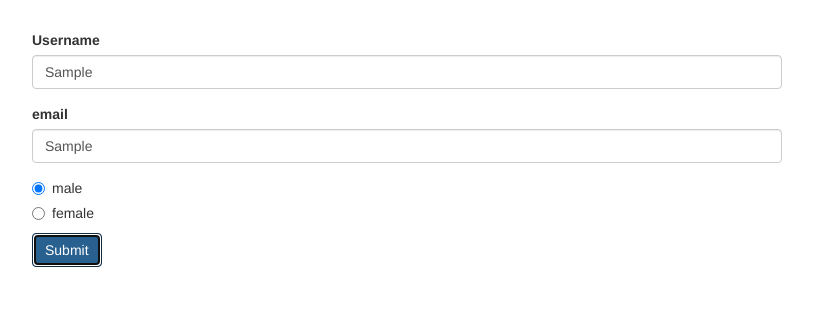
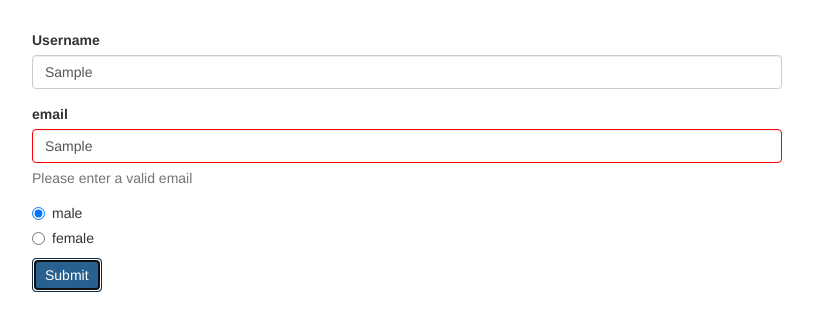
Before and after one commit to Ashish13112001/AngularFormOld, an Angular app: page / in a window 1280 px wide. Both pictures are taken after typing "Sample", "Sample" into the empty fields and a click on the button "Submit". Shown: the top 330 px of the page, without its empty margins (233-1046 px from the left). Built offline with nearby package versions, Linux system fonts and the light colour scheme.

Commit message:
build-in validation & show error

```diff
--- a/src/app/app.component.css
+++ b/src/app/app.component.css
@@ -1,3 +1,7 @@
 .container {
   margin-top: 30px;
 }
+
+input.ng-invalid.ng-touched{
+  border: 1px solid red;
+}
--- a/src/app/app.component.html
+++ b/src/app/app.component.html
@@ -8,7 +8,15 @@
             type="text"
             formControlName="username"
             id="username"
-            class="form-control">
+            class="form-control"
+          />
+          <span
+            *ngIf="
+              !signupForm.get('username').valid &&
+              signupForm.get('username').touched
+            "
+            class="help-block"
+            >Please enter a valid username</span>
         </div>
         <div class="form-group">
           <label for="email">email</label>
@@ -16,14 +24,21 @@
             type="text"
             [formControlName]="'email'"
             id="email"
-            class="form-control">
+            class="form-control"
+          />
+          <span
+            *ngIf="
+              !signupForm.get('email').valid &&
+              signupForm.get('email').touched
+            "
+            class="help-block"
+            >Please enter a valid email</span>
         </div>
         <div class="radio" *ngFor="let gender of genders">
           <label>
-            <input
-              type="radio"
-              formControlName="gender"
-              [value]="gender">{{ gender }}
+            <input type="radio" formControlName="gender" [value]="gender" />{{
+              gender
+            }}
           </label>
         </div>
         <button class="btn btn-primary" type="submit">Submit</button>
--- a/src/app/app.component.ts
+++ b/src/app/app.component.ts
@@ -1,5 +1,5 @@
 import { Component, OnInit } from '@angular/core';
-import { FormControl, FormGroup } from '@angular/forms';
+import { FormControl, FormGroup, Validators } from '@angular/forms';
 
 @Component({
   selector: 'app-root',
@@ -12,8 +12,8 @@ export class AppComponent implements OnInit{
 
   ngOnInit(): void {
     this.signupForm = new FormGroup({
-      'username': new FormControl(null),
-      'email': new FormControl(null),
+      'username': new FormControl(null, Validators.required),
+      'email': new FormControl(null, [Validators.required, Validators.email]),
       'gender': new FormControl('male')
     });
   }
```
